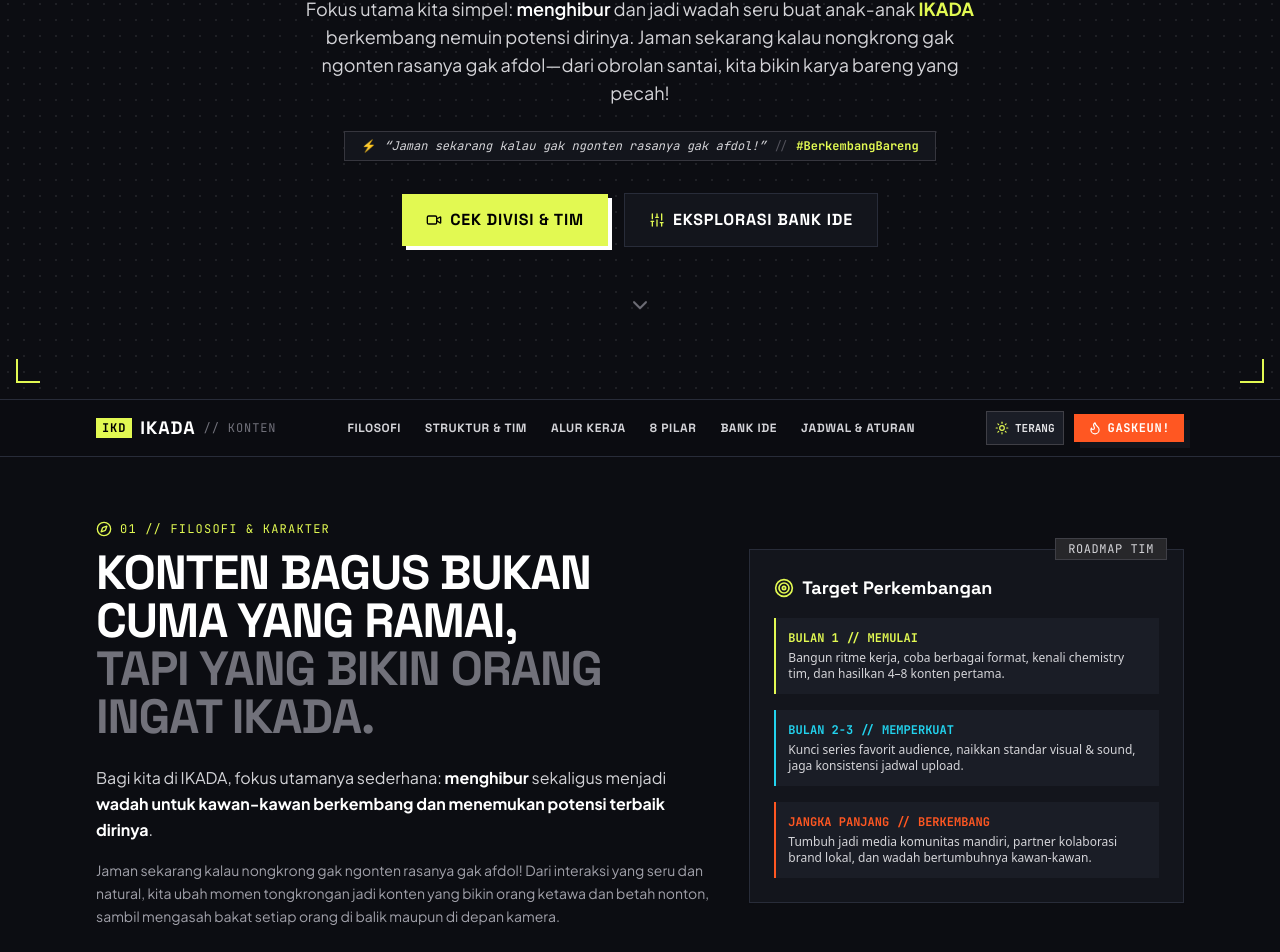
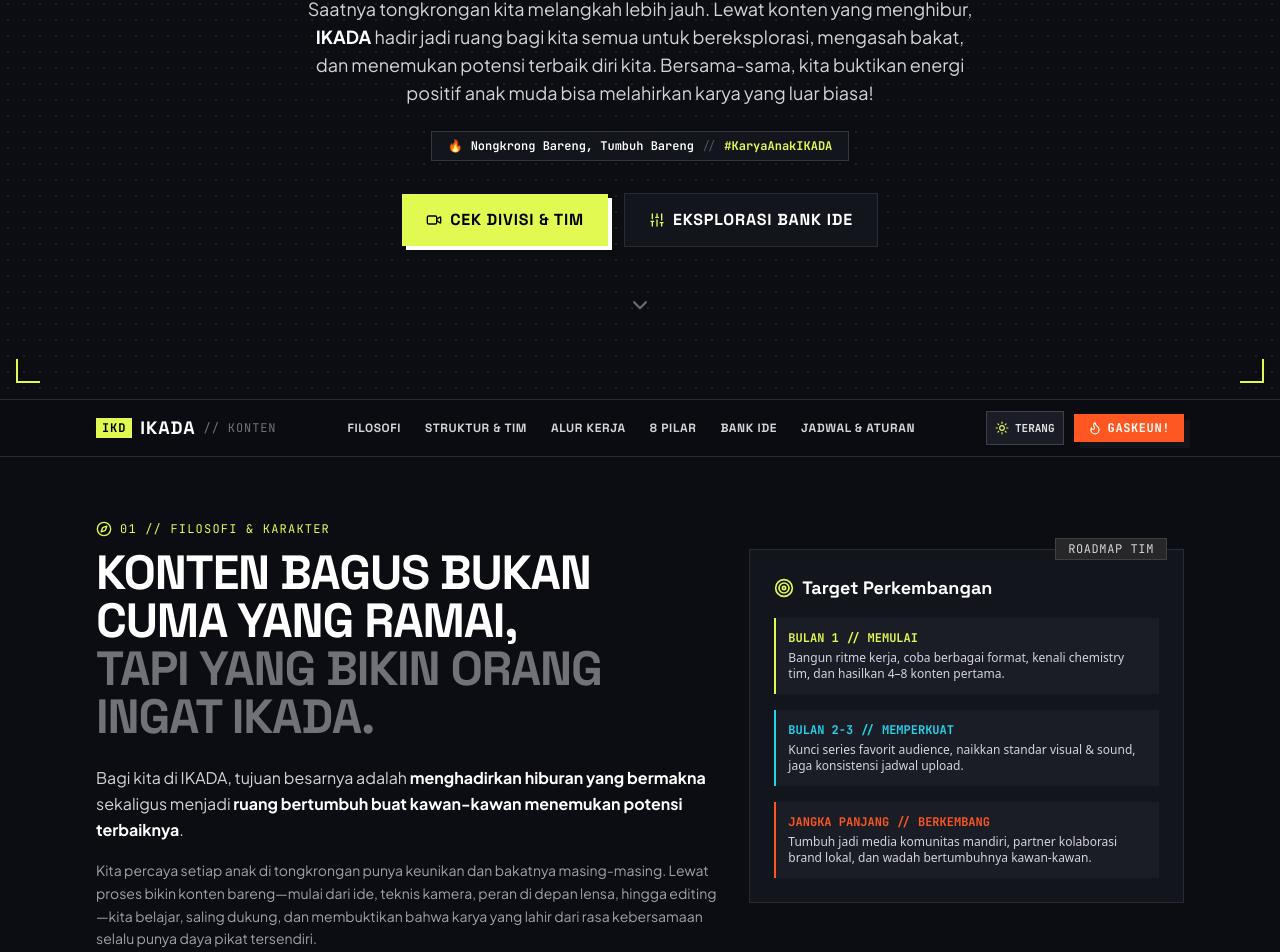
Before and after one commit to mhmmdragilpy/web-ikada, a React (Vite) app: page / in a window 1280 px wide. Shown: the part 372-1324 px from the top of the page. Built offline with nearby package versions, Linux system fonts and the light colour scheme.

Commit message:
style: haluskan narasi menjadi lebih natural, optimis, dan membakar semangat solidaritas IKADA

```diff
--- a/src/components/Header.jsx
+++ b/src/components/Header.jsx
@@ -50,15 +50,15 @@ export default function Header() {
         </h1>
 
         <p className="max-w-2xl mx-auto text-base sm:text-lg text-zinc-700 dark:text-zinc-300 leading-relaxed mb-6 font-normal">
-          Fokus utama kita simpel: <strong className="text-zinc-900 dark:text-white font-semibold">menghibur</strong> dan jadi wadah seru buat anak-anak <span className="text-zinc-900 dark:text-ikada-volt font-bold">IKADA</span> berkembang nemuin potensi dirinya. Jaman sekarang kalau nongkrong gak ngonten rasanya gak afdol—dari obrolan santai, kita bikin karya bareng yang pecah!
+          Saatnya tongkrongan kita melangkah lebih jauh. Lewat konten yang menghibur, <span className="text-zinc-900 dark:text-white font-bold">IKADA</span> hadir jadi ruang bagi kita semua untuk bereksplorasi, mengasah bakat, dan menemukan potensi terbaik diri kita. Bersama-sama, kita buktikan energi positif anak muda bisa melahirkan karya yang luar biasa!
         </p>
 
         {/* Tongkrongan Punchline Pill */}
         <div className="inline-flex items-center gap-2 bg-zinc-100 dark:bg-ikada-surface border border-zinc-300 dark:border-zinc-700/80 px-4 py-1.5 text-xs font-mono text-zinc-700 dark:text-zinc-300 mb-8 shadow-sm">
-          <span>⚡</span>
-          <span className="italic">“Jaman sekarang kalau gak ngonten rasanya gak afdol!”</span>
+          <span>🔥</span>
+          <span className="font-semibold text-zinc-900 dark:text-white">Nongkrong Bareng, Tumbuh Bareng</span>
           <span className="text-zinc-400 dark:text-zinc-600">//</span>
-          <span className="text-zinc-900 dark:text-ikada-volt font-bold">#BerkembangBareng</span>
+          <span className="text-zinc-900 dark:text-ikada-volt font-bold">#KaryaAnakIKADA</span>
         </div>
 
         {/* Action CTAs */}
--- a/src/components/Manifesto.jsx
+++ b/src/components/Manifesto.jsx
@@ -28,10 +28,10 @@ export default function Manifesto() {
             <span className="text-zinc-500">TAPI YANG BIKIN ORANG INGAT IKADA.</span>
           </h2>
           <p className="text-zinc-700 dark:text-zinc-300 text-base leading-relaxed mb-4">
-            Bagi kita di IKADA, fokus utamanya sederhana: <strong className="text-zinc-900 dark:text-white font-bold">menghibur</strong> sekaligus menjadi <strong className="text-zinc-900 dark:text-white font-bold">wadah untuk kawan-kawan berkembang dan menemukan potensi terbaik dirinya</strong>.
+            Bagi kita di IKADA, tujuan besarnya adalah <strong className="text-zinc-900 dark:text-white font-bold">menghadirkan hiburan yang bermakna</strong> sekaligus menjadi <strong className="text-zinc-900 dark:text-white font-bold">ruang bertumbuh buat kawan-kawan menemukan potensi terbaiknya</strong>.
           </p>
           <p className="text-zinc-600 dark:text-zinc-400 text-sm leading-relaxed">
-            Jaman sekarang kalau nongkrong gak ngonten rasanya gak afdol! Dari interaksi yang seru dan natural, kita ubah momen tongkrongan jadi konten yang bikin orang ketawa dan betah nonton, sambil mengasah bakat setiap orang di balik maupun di depan kamera.
+            Kita percaya setiap anak di tongkrongan punya keunikan dan bakatnya masing-masing. Lewat proses bikin konten bareng—mulai dari ide, teknis kamera, peran di depan lensa, hingga editing—kita belajar, saling dukung, dan membuktikan bahwa karya yang lahir dari rasa kebersamaan selalu punya daya pikat tersendiri.
           </p>
         </div>
 
```
Also changed, not shown: 1 other file (tests, documents, lock files or other folders).
